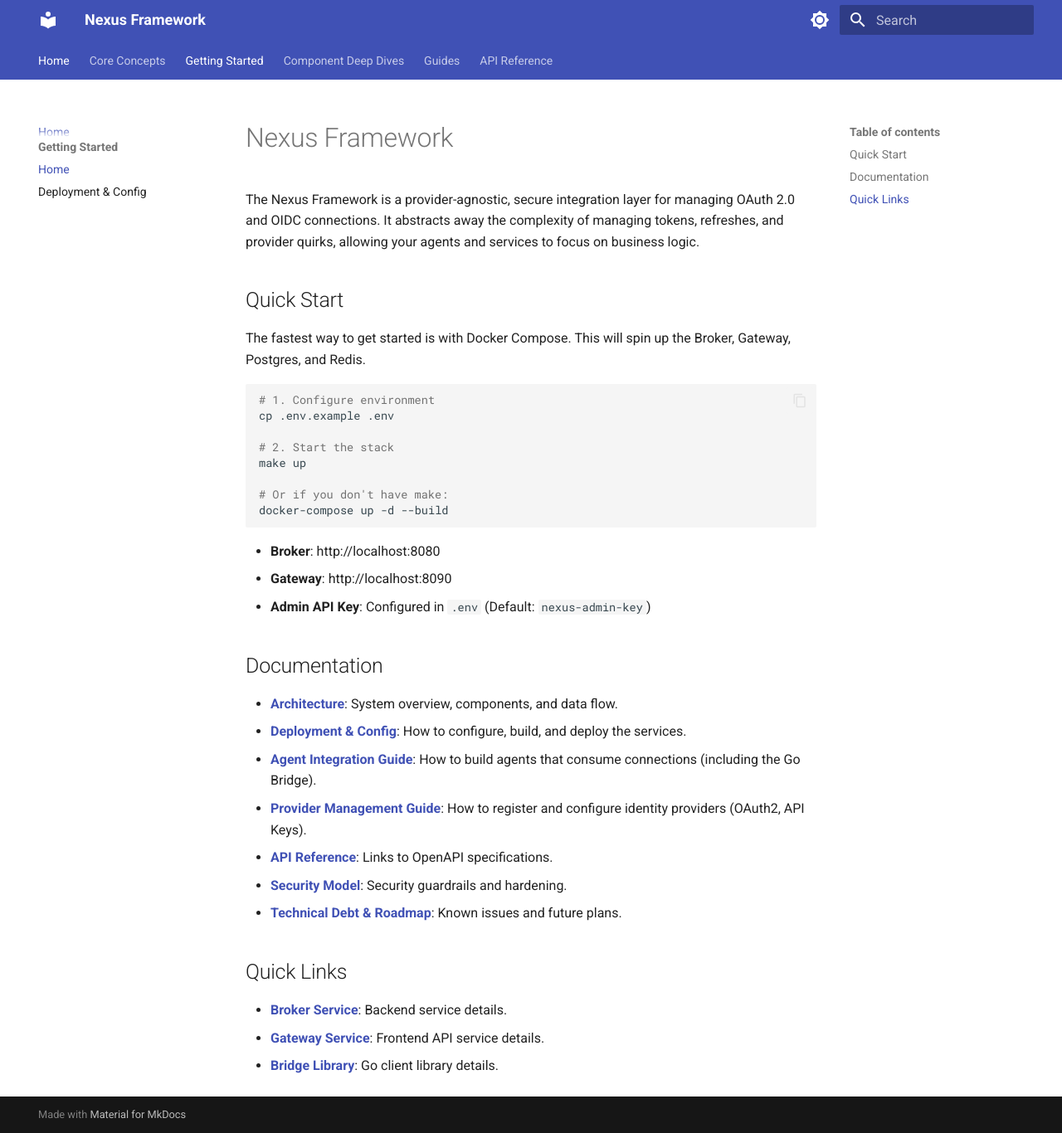
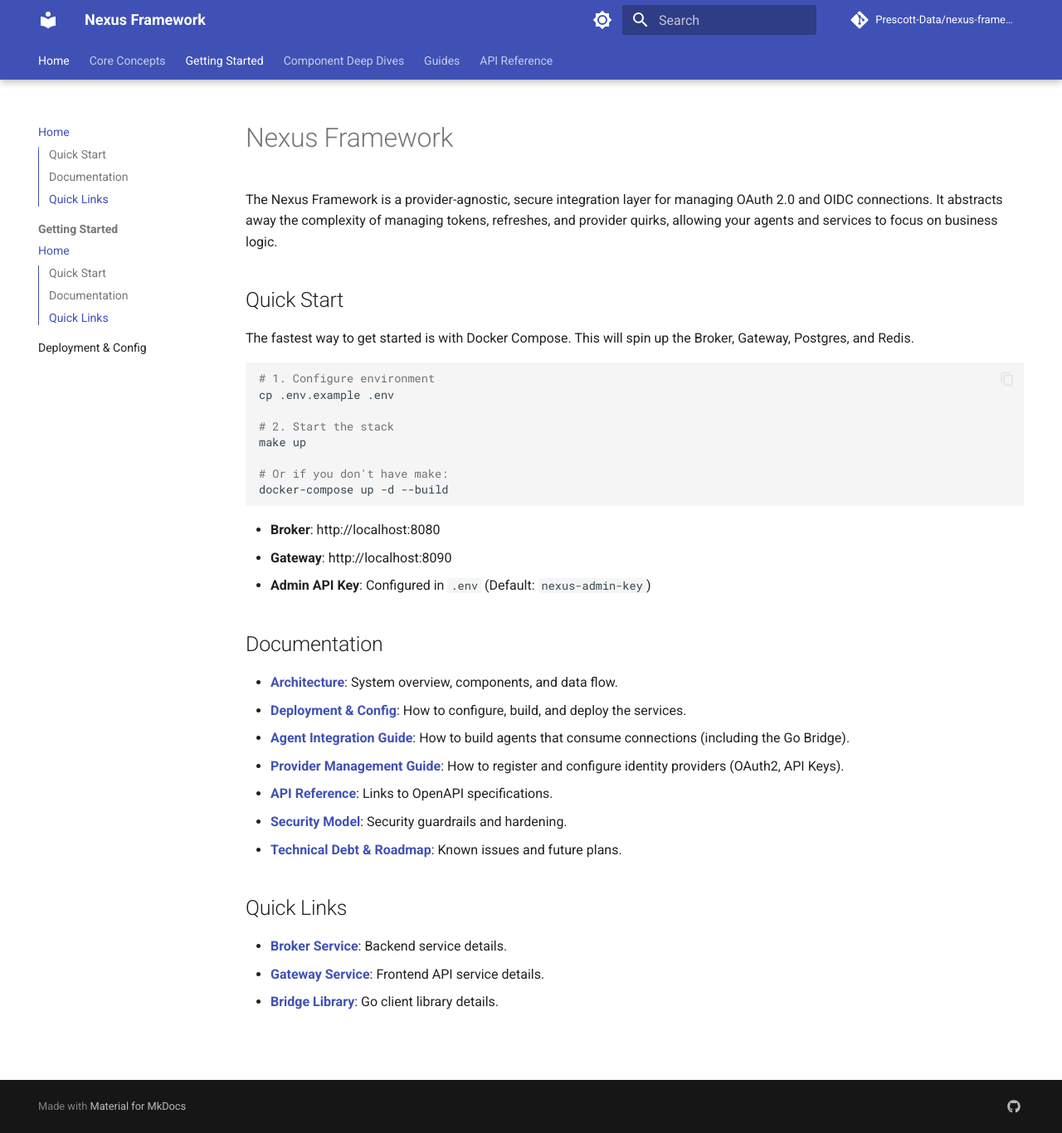
Before and after one commit to Prescott-Data/nexus-framework, an MkDocs documentation site: the page built from docs/index.md, in a window 1280 px wide and 1366 px high. Shown: the whole window at 83% size. Built offline with MkDocs 1.6.1 and Material for MkDocs 9.7.7, drawn with Linux system fonts in a browser that asks for light colours; comment, search, counter and statistics services are not loaded.

Commit message:
docs: fix mkdocs configuration and broken links

```diff
--- a/docs/index.md
+++ b/docs/index.md
@@ -23,13 +23,13 @@
 
 ## Documentation
 
-- **[Architecture](docs/architecture.md)**: System overview, components, and data flow.
-- **[Deployment & Config](docs/deployment.md)**: How to configure, build, and deploy the services.
-- **[Agent Integration Guide](docs/guides/integrating-agents.md)**: How to build agents that consume connections (including the Go Bridge).
-- **[Provider Management Guide](docs/guides/managing-providers.md)**: How to register and configure identity providers (OAuth2, API Keys).
-- **[API Reference](docs/reference/api.md)**: Links to OpenAPI specifications.
-- **[Security Model](docs/reference/security-model.md)**: Security guardrails and hardening.
-- **[Technical Debt & Roadmap](docs/reference/tech-debt.md)**: Known issues and future plans.
+- **[Architecture](architecture.md)**: System overview, components, and data flow.
+- **[Deployment & Config](deployment.md)**: How to configure, build, and deploy the services.
+- **[Agent Integration Guide](guides/integrating-agents.md)**: How to build agents that consume connections (including the Go Bridge).
+- **[Provider Management Guide](guides/managing-providers.md)**: How to register and configure identity providers (OAuth2, API Keys).
+- **[API Reference](reference/api.md)**: Links to OpenAPI specifications.
+- **[Security Model](reference/security-model.md)**: Security guardrails and hardening.
+- **[Technical Debt & Roadmap](reference/tech-debt.md)**: Known issues and future plans.
 
 ## Quick Links
 
--- a/mkdocs.yml
+++ b/mkdocs.yml
@@ -1,20 +1,23 @@
 site_name: Nexus Framework
-site_url: https://nexus.developers.prescottdata/documentation
 site_description: Provider-agnostic identity and connection orchestration for autonomous agents.
-site_author: Prescott Data
+site_url: https://prescott-data.github.io/nexus-framework/
+repo_url: https://github.com/Prescott-Data/nexus-framework
+repo_name: Prescott-Data/nexus-framework
+edit_uri: edit/main/docs/
+
+docs_dir: docs
+site_dir: site
 
 theme:
   name: material
   palette:
-    - media: "(prefers-color-scheme: light)"
-      scheme: default
+    - scheme: default
       primary: indigo
       accent: indigo
       toggle:
         icon: material/brightness-7
         name: Switch to dark mode
-    - media: "(prefers-color-scheme: dark)"
-      scheme: slate
+    - scheme: slate
       primary: indigo
       accent: indigo
       toggle:
@@ -22,11 +25,33 @@
         name: Switch to light mode
   features:
     - navigation.tabs
+    - navigation.tabs.sticky
     - navigation.sections
+    - navigation.expand
     - navigation.top
-    - search.suggest
     - search.highlight
+    - search.share
     - content.code.copy
+    - content.code.annotate
+    - toc.integrate
+
+plugins:
+  - search
+
+markdown_extensions:
+  - admonition
+  - pymdownx.details
+  - pymdownx.superfences
+  - pymdownx.highlight:
+      anchor_linenums: true
+  - pymdownx.inlinehilite
+  - pymdownx.snippets:
+      base_path: ['.']   # repo root — allows --8<-- "README.md" in index.md
+  - pymdownx.tabbed:
+      alternate_style: true
+  - tables
+  - toc:
+      permalink: true
 
 nav:
   - Home: index.md
@@ -50,11 +75,8 @@
       - API Overview: reference/api.md
       - Technical Debt & Roadmap: reference/tech-debt.md
 
-markdown_extensions:
-  - admonition
-  - pymdownx.highlight:
-      anchor_linenums: true
-  - pymdownx.inlinehilite
-  - pymdownx.snippets
-  - pymdownx.superfences
-  - tables
+extra:
+  social:
+    - icon: fontawesome/brands/github
+      link: https://github.com/Prescott-Data/nexus-framework
+      name: Nexus Framework on GitHub
```
